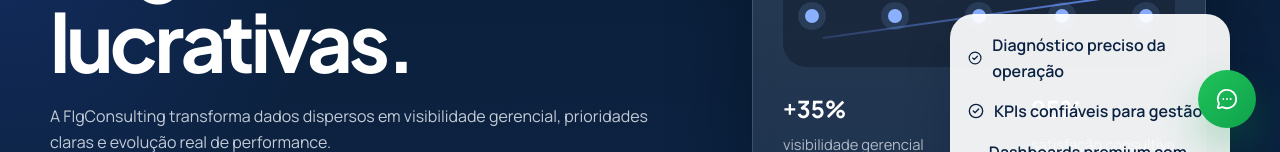
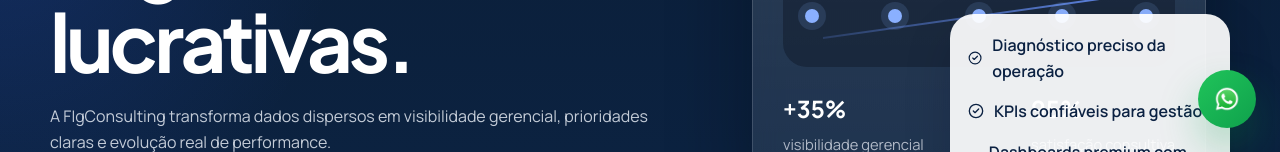
Before and after one commit to gabrieldcc/fig-consulting, a React (Vite) app: page / in a window 1280 px wide. Shown: the part 648-800 px from the top of the page. Built offline with nearby package versions, Linux system fonts and the light colour scheme.

Commit message:
add logo whatsapp and redirect

```diff
--- a/src/components/sections/Footer.tsx
+++ b/src/components/sections/Footer.tsx
@@ -1,5 +1,6 @@
-import { ArrowUpRight, Mail, MessageCircleMore } from 'lucide-react'
+import { ArrowUpRight, Mail } from 'lucide-react'
 import logo from '../../assets/figdata-logo-transparent-light.png'
+import whatsappLogo from '../../assets/whatsapp-logo.png'
 import { siteContent, type NavigationItem } from '../../data/siteContent'
 import styles from '../../styles/landing.module.css'
 
@@ -45,7 +46,11 @@
                 {siteContent.footerLinks.email}
               </a>
               <a href="https://wa.me/5511971234401" target="_blank" rel="noreferrer">
-                <MessageCircleMore size={16} />
+                <img
+                  className={styles.footerIcon}
+                  src={whatsappLogo}
+                  alt="WhatsApp"
+                />
                 {siteContent.footerLinks.whatsapp}
               </a>
               <a href="https://linkedin.com" target="_blank" rel="noreferrer">
--- a/src/components/sections/WhatsAppButton.tsx
+++ b/src/components/sections/WhatsAppButton.tsx
@@ -1,16 +1,20 @@
-import { MessageCircleMore } from 'lucide-react'
+import whatsappLogo from '../../assets/whatsapp-logo.png'
 import styles from '../../styles/landing.module.css'
 
 export function WhatsAppButton() {
   return (
     <a
       className={styles.whatsButton}
-      href="https://wa.me/5511971234401"
+      href="https://wa.me/5511943039815?text=Olá, gostaria de saber mais sobre os serviços da FigData Consulting."
       target="_blank"
       rel="noreferrer"
       aria-label="Falar com a FIgConsulting no WhatsApp"
     >
-      <MessageCircleMore size={22} />
+      <img
+        className={styles.whatsButtonIcon}
+        src={whatsappLogo}
+        alt="WhatsApp"
+      />
     </a>
   )
 }
--- a/src/styles/landing.module.css
+++ b/src/styles/landing.module.css
@@ -725,9 +725,17 @@
 }
 
 .footerLinks a {
+  display: inline-flex;
+  align-items: center;
   gap: 10px;
   color: rgba(235, 240, 248, 0.76);
   text-decoration: none;
+}
+
+.footerIcon {
+  width: 16px;
+  height: 16px;
+  flex: 0 0 auto;
 }
 
 .footerLinks a:hover {
@@ -748,6 +756,12 @@
   background: linear-gradient(135deg, #20c45a, #0fa14c);
   color: var(--white);
   box-shadow: 0 20px 40px rgba(11, 161, 76, 0.28);
+}
+
+.whatsButtonIcon {
+  width: 26px;
+  height: 26px;
+  display: block;
 }
 
 @media (max-width: 1080px) {
```
Also changed, not shown: src/assets/whatsapp-logo.png (added), src/assets/whatsapp-logo.svg (added).
